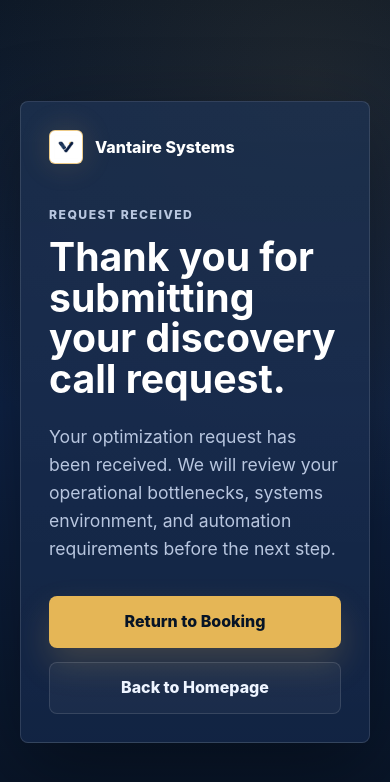
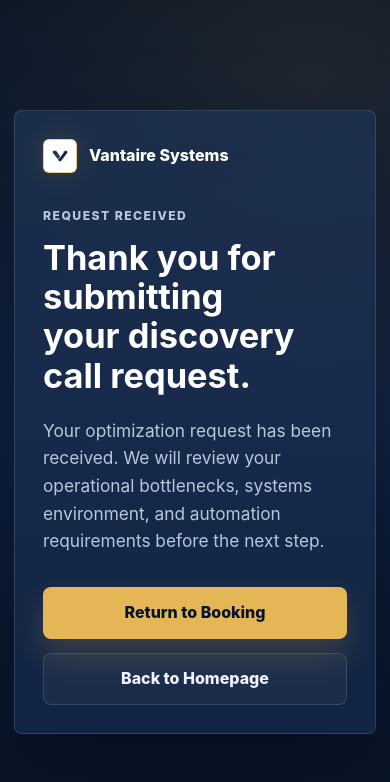
Before and after one commit to cmsurrency/vantaire-website, a plain HTML site: page thank-you.html in a window 390 px wide. Drawn offline with Linux system fonts and the light colour scheme.

Commit message:
Update style.css

```diff
--- a/style.css
+++ b/style.css
@@ -74,7 +74,8 @@ textarea {
     gap: 32px;
 }
 
-.brand {
+.brand,
+.thank-you-brand {
     display: inline-flex;
     align-items: center;
     gap: 12px;
@@ -160,21 +161,23 @@ h1 {
     margin-bottom: 24px;
     color: var(--white);
     font-size: clamp(3rem, 5.8vw, 5.7rem);
-    line-height: 1.03;
+    line-height: 1.08;
     letter-spacing: 0;
+    text-wrap: balance;
 }
 
 h2 {
     color: var(--white);
     font-size: clamp(2rem, 4vw, 3.45rem);
-    line-height: 1.08;
+    line-height: 1.12;
     letter-spacing: 0;
+    text-wrap: balance;
 }
 
 h3 {
     color: var(--white);
     font-size: 1.32rem;
-    line-height: 1.22;
+    line-height: 1.25;
 }
 
 .hero-subtitle {
@@ -407,8 +410,8 @@ h3 {
 .portal-card h2 {
     max-width: 600px;
     margin-bottom: 28px;
-    font-size: clamp(2.2rem, 3.5vw, 4rem);
-    line-height: 1.08;
+    font-size: clamp(2.15rem, 3.2vw, 3.65rem);
+    line-height: 1.14;
 }
 
 .portal-card p {
@@ -619,6 +622,7 @@ textarea:focus {
 
 .thank-you-page {
     min-height: 100vh;
+    overflow-x: hidden;
 }
 
 .thank-you-main {
@@ -634,24 +638,23 @@ textarea:focus {
 }
 
 .thank-you-brand {
-    display: inline-flex;
-    align-items: center;
-    gap: 12px;
-    margin-bottom: 42px;
-    color: var(--white);
+    margin-bottom: 34px;
     font-weight: 800;
 }
 
 .thank-you-card h1 {
     max-width: 680px;
-    font-size: clamp(2.4rem, 6vw, 4.6rem);
-    line-height: 1.03;
+    margin-bottom: 22px;
+    font-size: clamp(2.35rem, 5vw, 4.15rem);
+    line-height: 1.1;
+    text-wrap: balance;
 }
 
 .thank-you-card p:not(.eyebrow) {
-    max-width: 620px;
+    max-width: 640px;
+    margin-bottom: 16px;
     color: var(--muted);
-    font-size: 1.1rem;
+    font-size: 1.08rem;
 }
 
 .thank-you-actions {
@@ -695,7 +698,7 @@ textarea:focus {
     }
 
     h1 {
-        font-size: clamp(3rem, 10vw, 5rem);
+        font-size: clamp(3rem, 9vw, 4.8rem);
     }
 
     .hero-panel {
@@ -751,14 +754,14 @@ textarea:focus {
     }
 
     h1 {
-        font-size: 2.85rem;
-        line-height: 1.05;
+        font-size: 2.65rem;
+        line-height: 1.1;
     }
 
     h2,
     .portal-card h2 {
-        font-size: 2.25rem;
-        line-height: 1.12;
+        font-size: 2.15rem;
+        line-height: 1.16;
     }
 
     .hero-actions,
@@ -812,12 +815,17 @@ textarea:focus {
         height: 46px;
     }
 
+    .thank-you-main {
+        padding: 28px 14px;
+    }
+
     .thank-you-card {
         padding: 28px;
     }
 
     .thank-you-card h1 {
-        font-size: 2.45rem;
+        font-size: 2.15rem;
+        line-height: 1.14;
     }
 
     .thank-you-actions,
```
